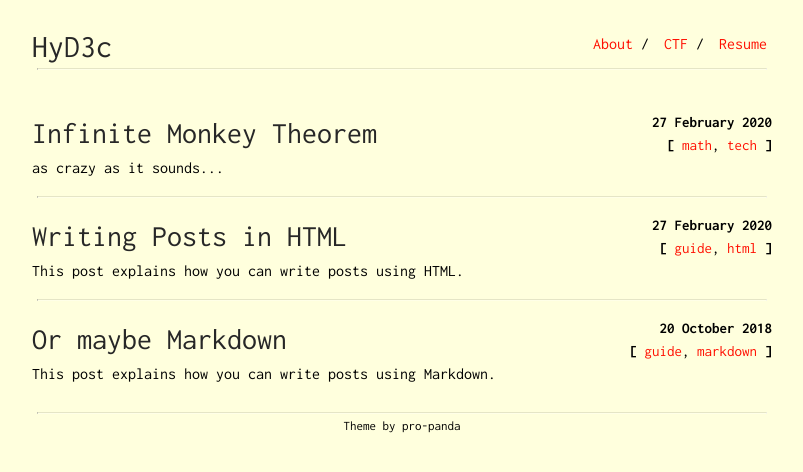
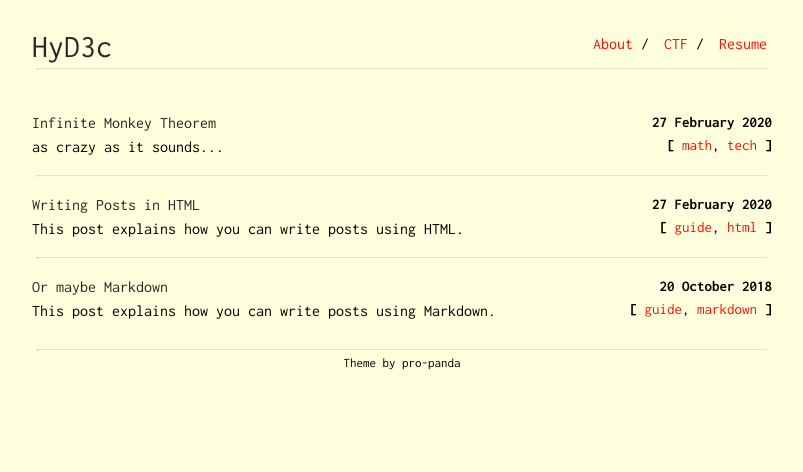
Before and after one commit to HyD3c/HyD3c.github.io, a Jekyll site: the page built from index.html, in a window 1280 px wide. Shown: the top 472 px of the page, without its empty margins (238-1041 px from the left). Built offline with Jekyll 4.4.1, drawn with Linux system fonts in a browser that asks for light colours.

Commit message:
Update main.scss

```diff
--- a/css/main.scss
+++ b/css/main.scss
@@ -77,7 +77,7 @@ code {
         max-width: 500px;
         color: #272727;
         display: inline-block;
-        font-size: 30px;
+        font-size: 1em;
     }
     .details{
         @extend .pull-right;
```
